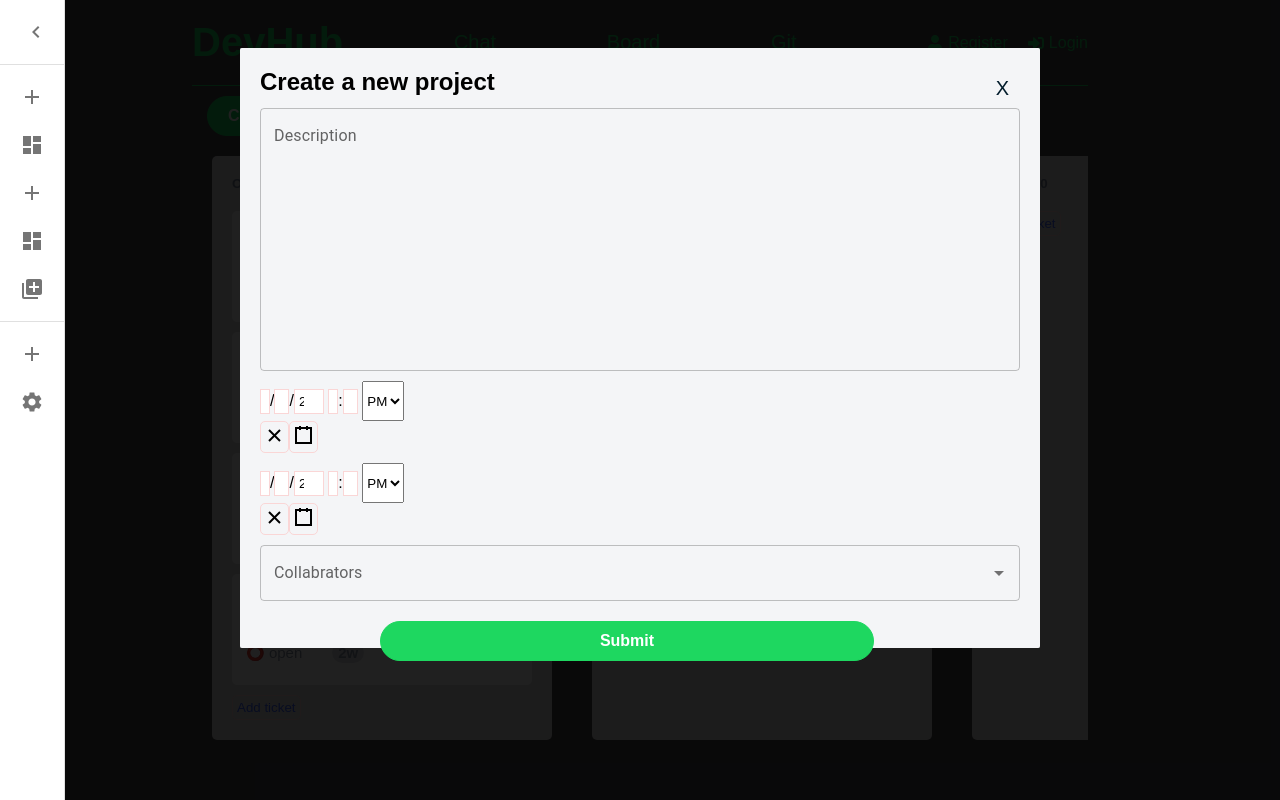
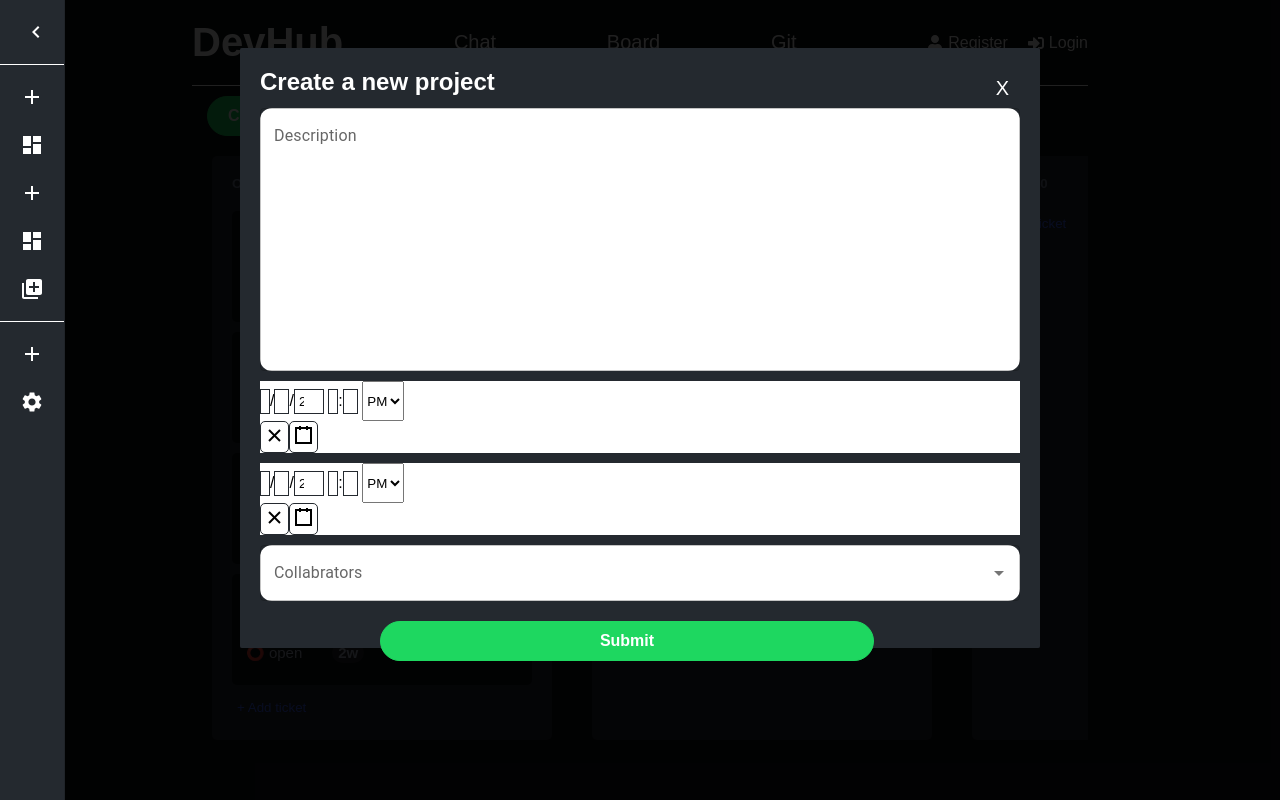
Before and after one commit to MustafaK99/DevHub, a React (Create React App) app in the folder client/: page /board in a window 1280 px wide. Both pictures are taken after a click on the button "Backlog". Built offline with nearby package versions, Linux system fonts and the light colour scheme; data requests are answered from the project's data file.

Commit message:
css changes darkmode look

```diff
--- a/client/src/components/Navbar/NavBar.css
+++ b/client/src/components/Navbar/NavBar.css
@@ -1,12 +1,12 @@
 .logo {
-    color: rgba(30, 215,96,1);
+    color: white;
     font-size: 40px;
     font-family: Arial, Helvetica, sans-serif;
     font-weight: bold;
   }
 
   .middleLinks{
-    color: rgba(30, 215,96,1);
+    color: white;
     font-size: 20px;
     font-weight:lighter;
   }
@@ -20,7 +20,7 @@
     justify-content: space-between;
     align-items: center;
     padding: 20px 0;
-    border-bottom: 1px solid rgba(30, 215,96,1);
+    border-bottom: 1px solid white;
     margin-bottom: 60px;
 
   }
@@ -38,7 +38,7 @@
   .header ul li a {
     display: flex;
     align-items: center;
-    color: rgba(30, 215,96,1);
+    color: white;
 
   }
 
--- a/client/src/components/drawer/MiniDrawer.js
+++ b/client/src/components/drawer/MiniDrawer.js
@@ -22,7 +22,9 @@ import QueueIcon from '@mui/icons-material/Queue';
 import DashboardIcon from '@mui/icons-material/Dashboard';
 import Window from "./Window";
 
+
 const drawerWidth = 240;
+
 
 const openedMixin = (theme) => ({
   width: drawerWidth,
@@ -73,6 +75,8 @@ const AppBar = styled(MuiAppBar, {
 }));
 
 const Drawer = styled(MuiDrawer, { shouldForwardProp: (prop) => prop !== 'open' })(
+
+
   ({ theme, open }) => ({
     width: drawerWidth,
     flexShrink: 0,
@@ -94,6 +98,9 @@ export default function MiniDrawer() {
   const [open, setOpen] = React.useState(false);
   const [show, setShow] = React.useState(false);
 
+
+
+
   const handleDrawerOpen = () => {
     setOpen(!open);
     console.log(open)
@@ -105,15 +112,15 @@ export default function MiniDrawer() {
 
   return (
     <Box sx={{ display: 'flex' }}>
-      <Drawer variant="permanent" open={open}>
+      <Drawer variant="permanent" open={open} PaperProps={{ sx: {backgroundColor: "#24292f" , color: "white"}}}>
 
         <DrawerHeader>
-          <IconButton onClick={handleDrawerOpen}>
+          <IconButton onClick={handleDrawerOpen} sx={{ color: 'white',}}>
             {open === true ? <ChevronRightIcon /> : <ChevronLeftIcon />}
 
           </IconButton>
         </DrawerHeader>
-        <Divider />
+        <Divider sx={{borderColor: 'white'}}/>
         <List>
           <ListItem disablePadding sx={{display: 'block'}}>
             <ListItemButton
@@ -129,6 +136,7 @@ export default function MiniDrawer() {
                     minWidth: 0,
                     mr: open ? 3 : 'auto',
                     justifyContent: 'center',
+                    color: 'white'
                   }}
                 >
                     <AddIcon />
@@ -151,6 +159,7 @@ export default function MiniDrawer() {
                     minWidth: 0,
                     mr: open ? 3 : 'auto',
                     justifyContent: 'center',
+                    color: 'white',
                   }}
                 >
                     <DashboardIcon />
@@ -174,6 +183,8 @@ export default function MiniDrawer() {
                     minWidth: 0,
                     mr: open ? 3 : 'auto',
                     justifyContent: 'center',
+                    color: 'white',
+
                   }}
                 >
                   {index === 0 &&  <AddIcon /> }
@@ -192,7 +203,7 @@ export default function MiniDrawer() {
             </ListItem>
           ))}
         </List>
-        <Divider />
+        <Divider sx={{borderColor: 'white'}}/>
         <List>
           {['New Project', 'Project Settings'].map((text, index) => (
             <ListItem key={text} disablePadding sx={{ display: 'block' }}>
@@ -208,6 +219,7 @@ export default function MiniDrawer() {
                     minWidth: 0,
                     mr: open ? 3 : 'auto',
                     justifyContent: 'center',
+                    color: 'white',
                   }}
                 >
                   {index === 0  && <AddIcon/>}
--- a/client/src/components/drawer/Window.js
+++ b/client/src/components/drawer/Window.js
@@ -26,14 +26,14 @@ const Window = ({ show, onClose}) => {
             <div className="new-project-form-content">
 
 
-                <TextField fullWidth multiline rows={10}  id="fullWidth"  label='Description'/>
+                <TextField fullWidth multiline rows={10}  id="fullWidth"  label='Description' sx={{ borderRadius: 3, backgroundColor: 'white'}}/>
 
                 <div>
-                    <DateTimePicker onChange={onChange} value={value} />
+                    <DateTimePicker onChange={onChange} value={value} className='date-picker'/>
                  </div>
 
                 <div>
-                    <DateTimePicker onChange={onChange} value={value} />
+                    <DateTimePicker onChange={onChange} value={value} className='date-picker' />
                 </div>
 
 
@@ -41,7 +41,7 @@ const Window = ({ show, onClose}) => {
                  <Autocomplete
                     multiple
                     options={users}
-                    renderInput={(params) => <TextField {...params}  label='Collabrators' placeholder="Select team mates for your project" sx={{borderRadius: 3}}/>}/>
+                    renderInput={(params) => <TextField {...params}  label='Collabrators' placeholder="Select team mates for your project" sx={{ borderRadius: 3, backgroundColor: 'White'}}/>}/>
                  </div>
 
                  <button type="submit" className='btn btn-block center'>Submit</button>
--- a/client/src/components/drawer/window.css
+++ b/client/src/components/drawer/window.css
@@ -1,5 +1,5 @@
 .modal {
-    background-color: #F4F5F7;
+    background-color: #24292f;
     border-radius: 2px;
     margin: 48px 0 80px;
     min-height: 450px;
@@ -7,6 +7,11 @@
     width: 800px;
     outline: none;
     padding: 20px;
+}
+
+h1{
+    color: white;
+
 }
 
 .overlay {
@@ -28,13 +33,13 @@
     height: 40px;
     width: 35px;
     font-size: 20px;
-    color: #031D2C;
+    color: white;
     border: none;
     border-radius: 25px;
 }
 
 .close-btn:hover {
-    background-color: #DCDCDC;
+    background-color: #726c6c;
 }
 
 .new-project-form-content{
@@ -48,3 +53,7 @@
     top: 10px;
     left: 120px;
   }
+
+  .date-picker{
+    background-color: white;
+  }
--- a/client/src/index.css
+++ b/client/src/index.css
@@ -9,7 +9,7 @@
 body {
   font-family: 'Poppins', sans-serif;
   height: 100vh;
-  background-color: #484a4d;
+  background-color: #0d1116;
 }
 
 a {
--- a/client/src/pages/Board/Board.js
+++ b/client/src/pages/Board/Board.js
@@ -111,7 +111,7 @@ const Board = () => {
                                     ))
                                 }
                                 <button onClick={e => onAddItem(status)}>
-                                    Add ticket
+                                    + Add ticket
                                 </button>
                             </Col>
                         </DropWrapper>
--- a/client/src/pages/Board/board.css
+++ b/client/src/pages/Board/board.css
@@ -3,7 +3,7 @@
 :root {
     --primary-color: rgb(62, 100, 255);
     --complete-color: #27aa80;
-    --disabled-color: #fad6d6;
+    --disabled-color: #24292f;
     --ggs: 1.1;
     --speed: 500ms;
 }
@@ -79,8 +79,8 @@ select {
     padding: 10px 14px;
     border-radius: 5px;
     z-index: 1;
-    color: #8B94A7;
-    background-color: white;
+    color: #a8b0c2;
+    background-color: #0d1116;
 }
 
 .item:hover {
@@ -108,7 +108,7 @@ select {
     flex-direction: column;
     margin: 20px;
     padding: 20px;
-    background-color:rgb(220, 219, 219);
+    background-color:#24292f;
     border-radius: 5px;
 }
 
@@ -222,7 +222,7 @@ select {
 }
 
 .est-tag {
-    background-color: #DEE0E6;
+    background-color: #252627;
     border-radius: 25px;
     padding: 2px 6px;
     font-weight: 600;
--- a/client/src/pages/Register/Register.css
+++ b/client/src/pages/Register/Register.css
@@ -2,7 +2,7 @@
 
 
 .page-container{
-    background-color: #484a4d;
+    background-color: #0d1116;
     margin-top: 60px;
 }
 .header {
@@ -19,20 +19,20 @@
     width: 100%;
     margin: 0 auto;
     position: relative;
-    background-color:#484a4d;
+    background-color:#0d1116;
     border-radius: 25px;
   }
   /* rgb(220, 219, 219) */
 
 .form-group h1{
-    color: rgba(30, 215,96,1);
+    color: white;
     font-size: 35px;
     font-weight: bold;
     margin-top: 20px;
 }
 
 .form-group p{
-    color: rgba(30, 215,96,1);
+    color: white;
     font-size: 15px;
     font-weight: bold;
 }
```
